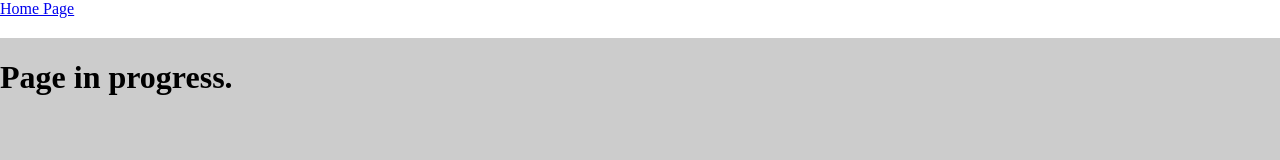
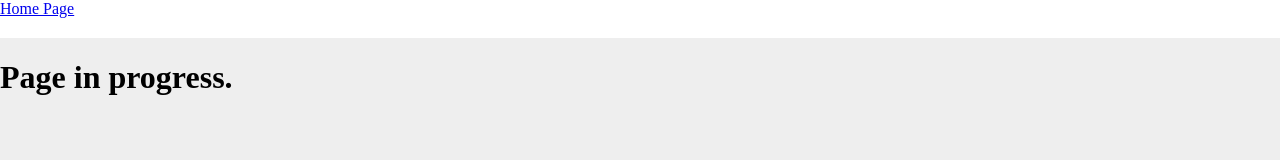
Before and after one commit to ethancooperswe/ethancooperdev, a website: page public/index.html in a window 1280 px wide. Drawn offline with Linux system fonts and the light colour scheme.

```diff
--- a/public/css/styles.css
+++ b/public/css/styles.css
@@ -3,7 +3,7 @@
 
 }
 body {
-    background-color: #CCC;
+    background-color: #eeeeee;
     margin: 0;
 }
 header {
```
Also changed, not shown: public/404.html (+2 -0 lines).
